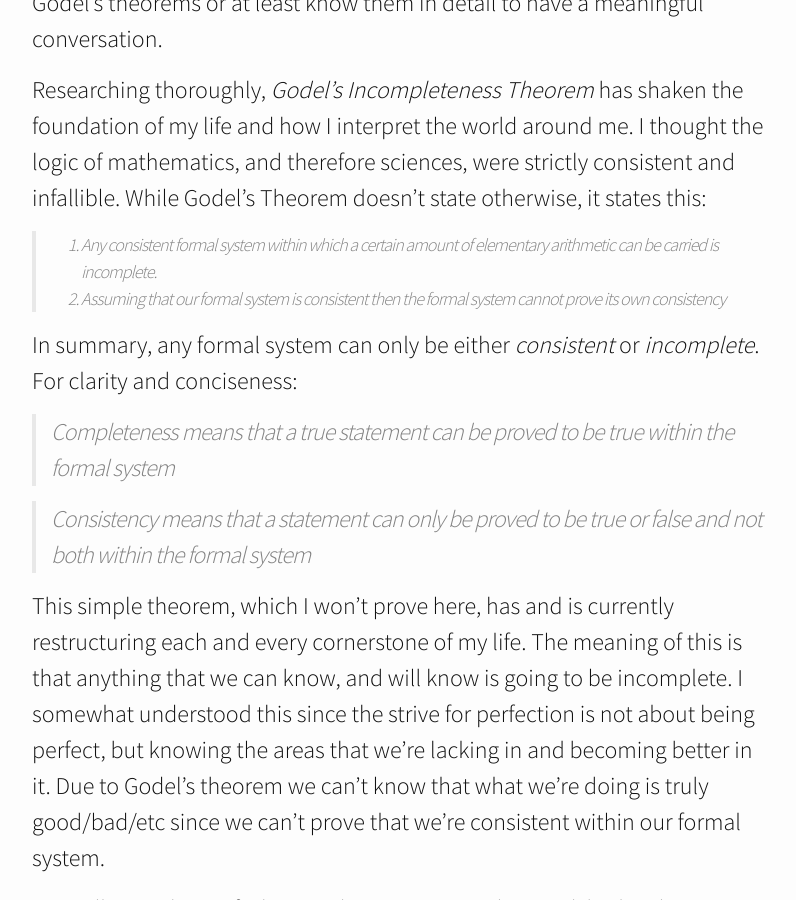
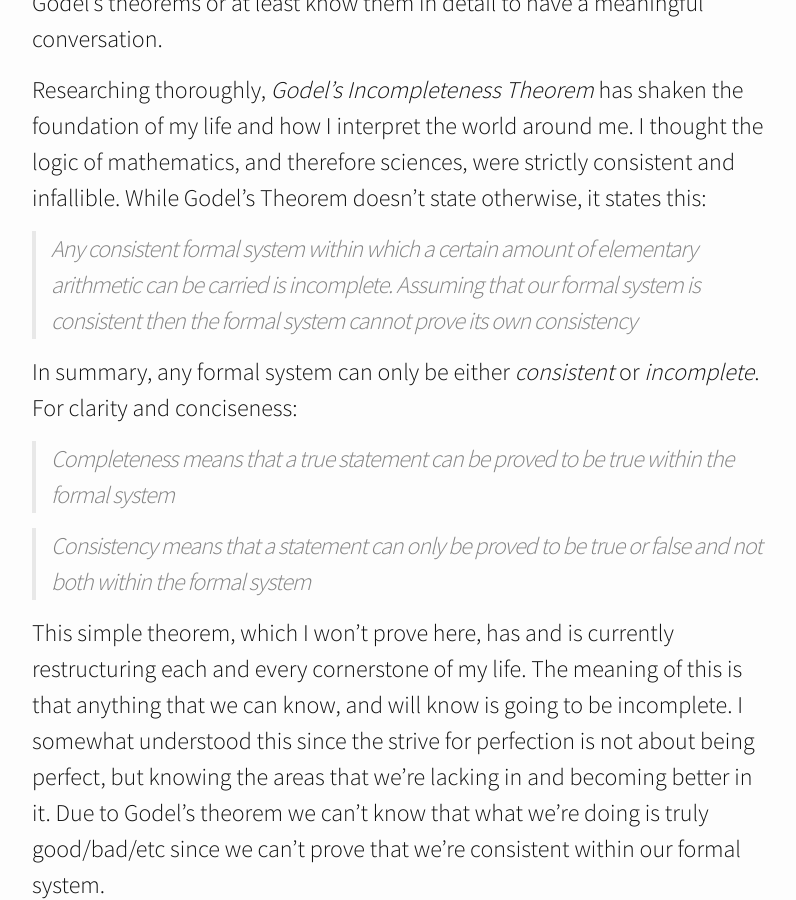
Before and after one commit to KelvinCoding/kelvincoding.github.io, a Jekyll site: the page built from _posts/2017-02-04-Restructuring.md, in a window 1280 px wide and 900 px high, scrolled down 968 px. Shown: the whole window, without its empty margins (238-1034 px from the left). Built offline with Jekyll 4.4.1, drawn with Linux system fonts in a browser that asks for light colours; nearby versions of some CDN libraries; part of the change alters nothing that is shown.

```diff
--- a/_posts/2017-02-04-Restructuring.md
+++ b/_posts/2017-02-04-Restructuring.md
@@ -10,8 +10,8 @@ I've been reading _Godel Escher Bach_ during this time as it was recommended by
 
 Researching thoroughly, _Godel's Incompleteness Theorem_ has shaken the foundation of my life and how I interpret the world around me. I thought the logic of mathematics, and therefore sciences, were strictly consistent and infallible. While Godel's Theorem doesn't state otherwise, it states this:
 
-> 1. Any _consistent_ formal system within which a certain amount of elementary arithmetic can be carried is _incomplete_.
-> 2. Assuming that our formal system is _consistent_ then the formal system cannot prove its own consistency
+> Any _consistent_ formal system within which a certain amount of elementary arithmetic can be carried is _incomplete_.
+> Assuming that our formal system is _consistent_ then the formal system cannot prove its own consistency
 
 In summary, any formal system can only be either _consistent_ or _incomplete_. For clarity and conciseness:
 
```
